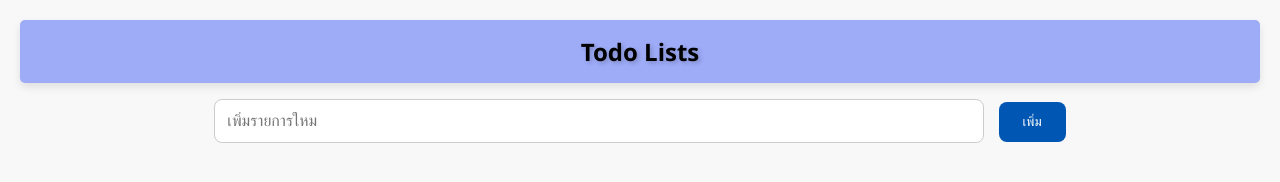
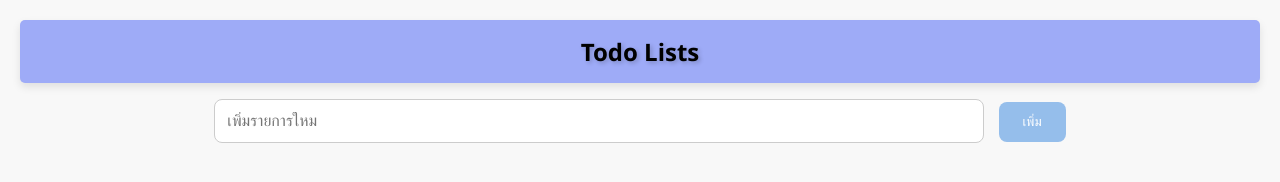
Before and after one commit to 65160391/88726065, a plain HTML site: page lab07/todo.html in a window 1280 px wide. In both pictures the pointer is over the button "เพิ่ม". Drawn offline with Linux system fonts and the light colour scheme.

Commit message:
ปรบสไตล์ CSS เพิ่มความสวยงาม

```diff
--- a/lab07/styles.css
+++ b/lab07/styles.css
@@ -60,5 +60,5 @@ button {
 }
 
 button:hover {
-    background-color: #0056b3;
+    background-color: #95beeb;
 }
```
